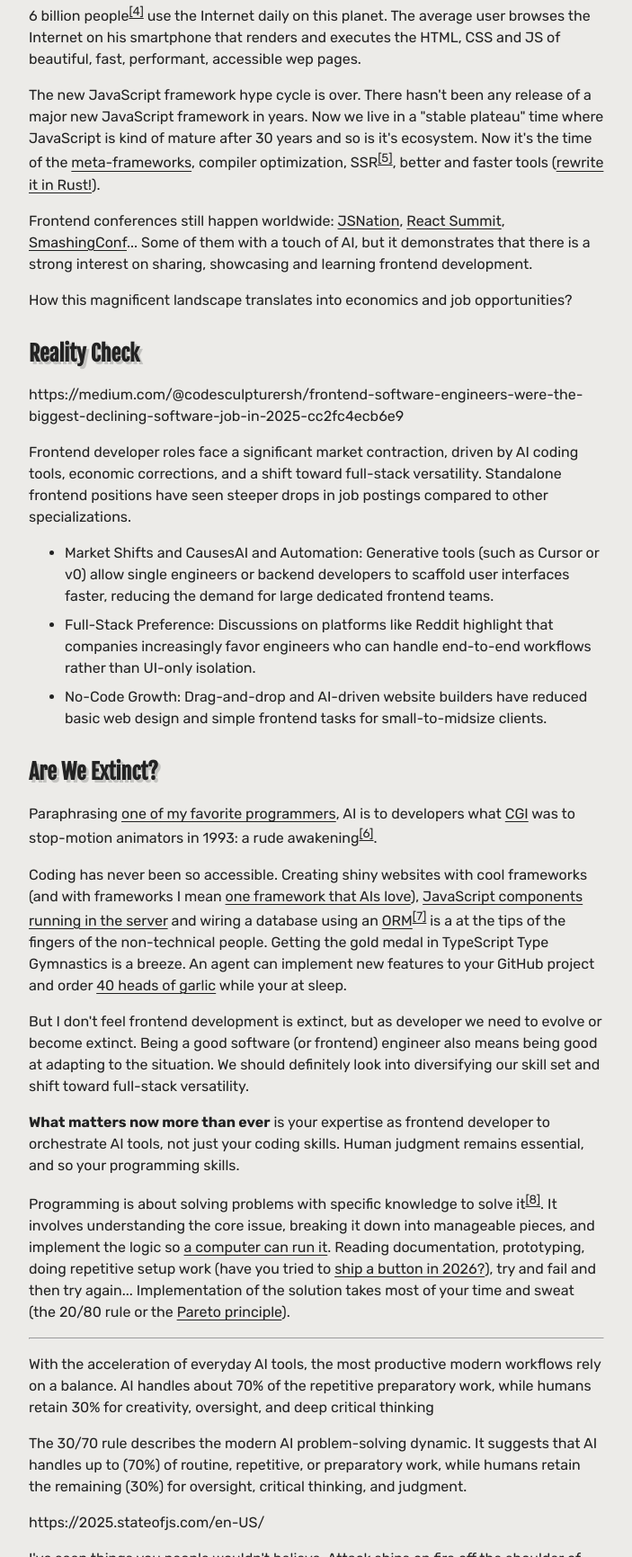
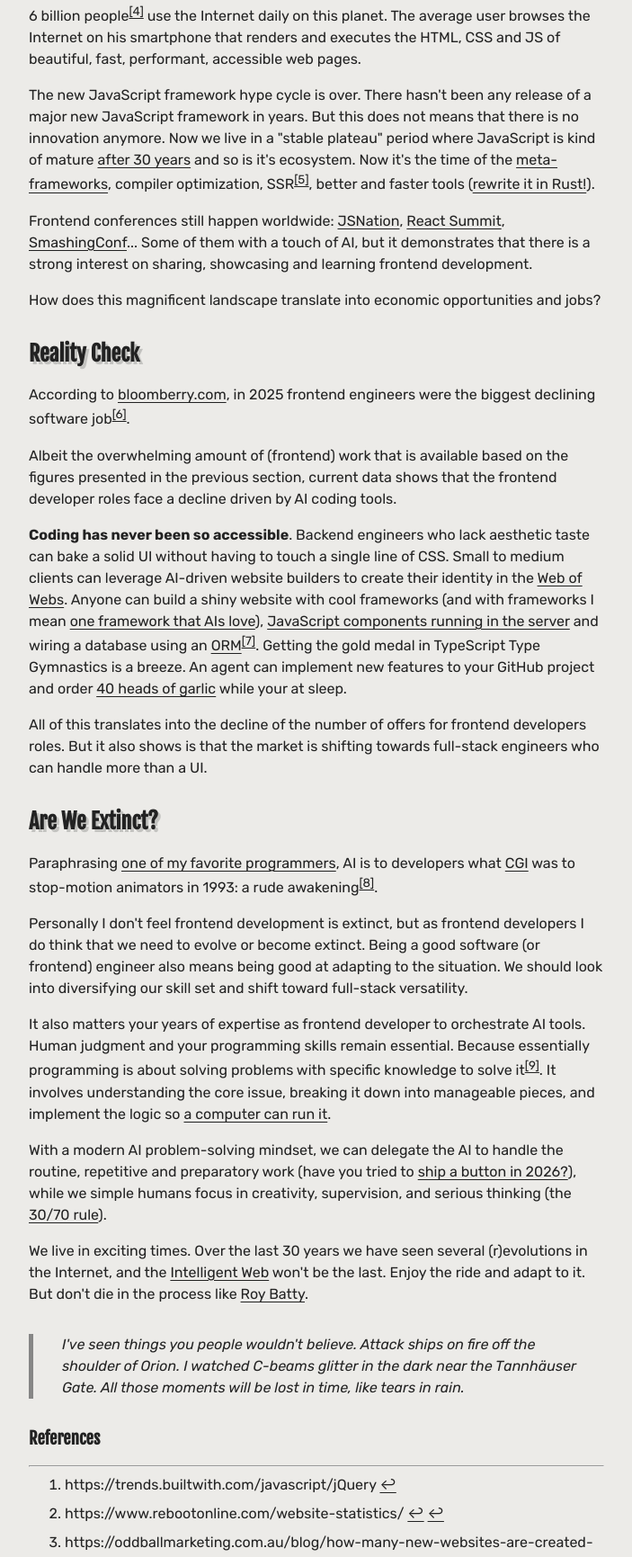
Before and after one commit to raohmaru/raohmaru-blog, an Eleventy site: page content/b/dev/state-of-frontend.md in a window 1280 px wide. Shown: the part 1069-2800 px from the top of the page at 90% size, without its empty margins (288-991 px from the left). Built offline with nearby package versions, Linux system fonts and the light colour scheme; Eleventy itself is replaced by a stand-in of ours; files that its build step writes are made by us from their sources; files whose address does not match are found by name; what markdown-it-link-attributes would draw is missing.

Commit message:
Complete post

```diff
--- a/content/b/dev/state-of-frontend.md
+++ b/content/b/dev/state-of-frontend.md
@@ -1,7 +1,7 @@
 ---
-title: State of Frontend
+title: State of Frontend Development
 description: State of Frontend development in 2026
-date: 2026-07-23
+date: 2026-07-29
 tags: ["Development", "AI"]
 language: en
 ---
@@ -9,11 +9,11 @@
 [As we said yesterday](https://voicemap.me/tour/salamanca/spain-s-golden-city-a-walk-from-plaza-mayor-to-salamanca-cathedral/sites/statue-of-fray-luis-de-leon), frontend development has changed a little bit in the past years. Back in 2020 there was no Covid (or it was?), [Webpack](https://webpack.js.org/) was a popular choice to bundle your assets, [frontend fatigue](https://dev.to/yehezkielgunawan/frontend-fatigue-5ai7) was yet relatively unknown, [jQuery](https://jquery.com/) was powering 54 millions of websites[^1] (roughly 5,4% of the entire internet in 2020[^2]) and [ClosedAI](https://news.ycombinator.com/item?id=35014146) released GPT-3 language model.
 
 6 years later, at the time of writing, a few things have happened that has changed a *little bit* the way we do frontend:
-+ Webpack is finally [hated by everyone](https://2025.stateofjs.com/en-US/libraries/#tools_arrows)
++ Webpack is [hated by everyone](https://2025.stateofjs.com/en-US/libraries/#tools_arrows)
 + *Only* 5% of the entire internet runs with jQuery (that's 0,4% less)
 + **Large language models ([LLM](https://en.wikipedia.org/wiki/Large_language_model)) write code better than you and me**
 
-Since the introduction of [ClosedAI's Codex](https://mbrenndoerfer.com/writing/codex-ai-assisted-code-generation-transformation-software-development) in 2021, AI models have got really good at writing code. Faster and more reliable than most of us, simple humans. And they don't complain.
+Since the introduction of [ClosedAI's Codex](https://mbrenndoerfer.com/writing/codex-ai-assisted-code-generation-transformation-software-development) in 2021, AI models have got really good at writing code. Faster and more reliable than most of us, simple humans. [And they don't complain](https://www.reddit.com/r/ClaudeAI/comments/1toc2oo/claude_keeps_telling_me_to_do_something/).
 Moreover with the rise of [Agentic AI](https://www.ibm.com/think/topics/agentic-ai) tasks that took days on the making now takes minutes to hours to plan, implement, test and ship.
 
 Unless you have been [living in a cave](https://en.wikipedia.org/wiki/Shoichi_Yokoi) for the last 5 years, the following question probably has been bouncing in your head: **Do I have any future as frontend developer**?
@@ -24,51 +24,38 @@
 
 There are around 1,4 billion websites[^2] out there (3 new websites are created every second[^3]) that still needs frontend wizardry to [center a div](https://css-tricks.com/the-state-of-css-centering-in-2026/). Tools, web browsers, programming languages, etc. are kind of the same. Technology is still there. [WHATWG](https://whatwg.org/) continues publishing HTML standards. The elders of [TC39](https://tc39.es/) continue specifying JavaScript.
 
-6 billion people[^4] use the Internet daily on this planet. The average user browses the Internet on his smartphone that renders and executes the HTML, CSS and JS of beautiful, fast, performant, accessible wep pages.
+6 billion people[^4] use the Internet daily on this planet. The average user browses the Internet on his smartphone that renders and executes the HTML, CSS and JS of beautiful, fast, performant, accessible web pages.
 
-The new JavaScript framework hype cycle is over. There hasn't been any release of a major new JavaScript framework in years. Now we live in a "stable plateau" time where JavaScript is kind of mature after 30 years and so is it's ecosystem. Now it's the time of the [meta-frameworks](https://2025.stateofjs.com/en-US/libraries/meta-frameworks/), compiler optimization, SSR[^5], better and faster tools ([rewrite it in Rust!](https://deprogrammaticaipsum.com/the-great-rewriting-in-rust/)).
+The new JavaScript framework hype cycle is over. There hasn't been any release of a major new JavaScript framework in years. But this does not means that there is no innovation anymore. Now we live in a "stable plateau" period where JavaScript is kind of mature [after 30 years](https://deno.com/blog/history-of-javascript) and so is it's ecosystem. Now it's the time of the [meta-frameworks](https://2025.stateofjs.com/en-US/libraries/meta-frameworks/), compiler optimization, SSR[^5], better and faster tools ([rewrite it in Rust!](https://deprogrammaticaipsum.com/the-great-rewriting-in-rust/)).
 
 Frontend conferences still happen worldwide: [JSNation](https://jsnation.com/), [React Summit](https://reactsummit.com/), [SmashingConf](https://smashingconf.com/freiburg-2026/)... Some of them with a touch of AI, but it demonstrates that there is a strong interest on sharing, showcasing and learning frontend development.
 
-How this magnificent landscape translates into economics and job opportunities?
+How does this magnificent landscape translate into economic opportunities and jobs?
 
 ## Reality Check
 
-https://medium.com/@codesculpturersh/frontend-software-engineers-were-the-biggest-declining-software-job-in-2025-cc2fc4ecb6e9
+According to [bloomberry.com](https://bloomberry.com/blog/), in 2025 frontend engineers were the biggest declining software job[^6].
 
-Frontend developer roles face a significant market contraction, driven by AI coding tools, economic corrections, and a shift toward full-stack versatility. Standalone frontend positions have seen steeper drops in job postings compared to other specializations.
+Albeit the overwhelming amount of (frontend) work that is available based on the figures presented in the previous section, current data shows that the frontend developer roles face a decline driven by AI coding tools.
 
-+ Market Shifts and CausesAI and Automation: Generative tools (such as Cursor or v0) allow single engineers or backend developers to scaffold user interfaces faster, reducing the demand for large dedicated frontend teams.
+**Coding has never been so accessible**. Backend engineers who lack aesthetic taste can bake a solid UI without having to touch a single line of CSS. Small to medium clients can leverage AI-driven website builders to create their identity in the [Web of Webs](https://en.wikipedia.org/wiki/World_Wide_Web). Anyone can build a shiny website with cool frameworks (and with frameworks I mean [one framework that AIs love](https://dev.to/adioof/react-wont-die-because-ai-wont-let-it-4ne1)), [JavaScript components running in the server](https://www.joshwcomeau.com/react/server-components/) and wiring a database using an [ORM](https://www.prisma.io/)[^8]. Getting the gold medal in TypeScript Type Gymnastics is a breeze. An agent can implement new features to your GitHub project and order [40 heads of garlic](https://www.reddit.com/r/openclaw/comments/1tcec4m/letting_my_openclaw_buy_groceries_went_fine_for_3/) while your at sleep.
 
-+ Full-Stack Preference: Discussions on platforms like Reddit highlight that companies increasingly favor engineers who can handle end-to-end workflows rather than UI-only isolation.
-
-+ No-Code Growth: Drag-and-drop and AI-driven website builders have reduced basic web design and simple frontend tasks for small-to-midsize clients.
-
+All of this translates into the decline of the number of offers for frontend developers roles. But it also shows is that the market is shifting towards full-stack engineers who can handle more than a UI.
 
 ## Are We Extinct?
 
-Paraphrasing [one of my favorite programmers](https://fabiensanglard.net/), AI is to developers what [CGI](https://en.wikipedia.org/wiki/Computer-generated_imagery) was to stop-motion animators in 1993: a rude awakening[^6].
+Paraphrasing [one of my favorite programmers](https://fabiensanglard.net/), AI is to developers what [CGI](https://en.wikipedia.org/wiki/Computer-generated_imagery) was to stop-motion animators in 1993: a rude awakening[^7].
 
-Coding has never been so accessible. Creating shiny websites with cool frameworks (and with frameworks I mean [one framework that AIs love](https://dev.to/adioof/react-wont-die-because-ai-wont-let-it-4ne1)), [JavaScript components running in the server](https://www.joshwcomeau.com/react/server-components/) and wiring a database using an [ORM](https://www.prisma.io/)[^7] is a at the tips of the fingers of the non-technical people. Getting the gold medal in TypeScript Type Gymnastics is a breeze. An agent can implement new features to your GitHub project and order [40 heads of garlic](https://www.reddit.com/r/openclaw/comments/1tcec4m/letting_my_openclaw_buy_groceries_went_fine_for_3/) while your at sleep.
+Personally I don't feel frontend development is extinct, but as frontend developers I do think that we need to evolve or become extinct. Being a good software (or frontend) engineer also means being good at adapting to the situation. We should look into diversifying our skill set and shift toward full-stack versatility.
 
-But I don't feel frontend development is extinct, but as developer we need to evolve or become extinct. Being a good software (or frontend) engineer also means being good at adapting to the situation. We should definitely look into diversifying our skill set and shift toward full-stack versatility.
+It also matters your years of expertise as frontend developer to orchestrate AI tools. Human judgment and your programming skills remain essential. Because essentially programming is about solving problems with specific knowledge to solve it[^9]. It involves understanding the core issue, breaking it down into manageable pieces, and implement the logic so [a computer can run it](https://knowyourmeme.com/memes/but-can-it-run-crysis).
 
-**What matters now more than ever** is your expertise as frontend developer to orchestrate AI tools, not just your coding skills. Human judgment remains essential, and so your programming skills.
+With a modern AI problem-solving mindset, we can delegate the AI to handle the routine, repetitive and preparatory work (have you tried to [ship a button in 2026?](https://www.youtube.com/watch?v=xE9W9Ghe4Jk)), while we simple humans focus in creativity, supervision, and serious thinking (the [30/70 rule](https://golabstech.com/insights/what-is-the-30-rule-for-ai)).
 
-Programming is about solving problems with specific knowledge to solve it[^8]. It involves understanding the core issue, breaking it down into manageable pieces, and implement the logic so [a computer can run it](https://knowyourmeme.com/memes/but-can-it-run-crysis). Reading documentation, prototyping, doing repetitive setup work (have you tried to [ship a button in 2026?](https://www.youtube.com/watch?v=xE9W9Ghe4Jk)), try and fail and then try again... Implementation of the solution takes most of your time and sweat (the 20/80 rule or the [Pareto principle](https://en.wikipedia.org/wiki/Pareto_principle)).
+We live in exciting times. Over the last 30 years we have seen several (r)evolutions in the Internet, and the [Intelligent Web](https://www.geeksforgeeks.org/machine-learning/web-4-0-intelligent-web/) won't be the last. Enjoy the ride and adapt to it. But don't die in the process like [Roy Batty](https://en.wikipedia.org/wiki/List_of_Blade_Runner_characters#Roy_Batty).
 
----
+> I've seen things you people wouldn't believe. Attack ships on fire off the shoulder of Orion. I watched C-beams glitter in the dark near the Tannhäuser Gate. All those moments will be lost in time, like tears in rain.
 
-With the acceleration of everyday AI tools, the most productive modern workflows rely on a balance. AI handles about 70% of the repetitive preparatory work, while humans retain 30% for creativity, oversight, and deep critical thinking
-
-The 30/70 rule describes the modern AI problem-solving dynamic. It suggests that AI handles up to \(70\%\) of routine, repetitive, or preparatory work, while humans retain the remaining \(30\%\) for oversight, critical thinking, and judgment.
-
-https://2025.stateofjs.com/en-US/
-
-
-I've seen things you people wouldn't believe. Attack ships on fire off the shoulder of Orion. I watched C-beams glitter in the dark near the Tannhäuser Gate. All those moments will be lost in time, like tears in rain.
-
----
 ### References
 
 [^1]: https://trends.builtwith.com/javascript/jQuery
@@ -76,6 +63,7 @@
 [^3]: https://oddballmarketing.com.au/blog/how-many-new-websites-are-created-daily/
 [^4]: https://ourworldindata.org/grapher/number-of-internet-users
 [^5]: [Server-Side Rendering](https://developer.mozilla.org/en-US/docs/Glossary/SSR)
-[^6]: https://fabiensanglard.net/extinct/index.html
-[^7]: [Object-Relational Mapping](https://en.wikipedia.org/wiki/Object%E2%80%93relational_mapping)
-[^8]: https://www.scotthyoung.com/blog/2022/01/04/cognitive-load-theory/
+[^6]: https://bloomberry.com/blog/i-analyzed-180m-jobs-to-see-what-jobs-ai-is-actually-replacing-today/#sales
+[^7]: https://fabiensanglard.net/extinct/index.html
+[^8]: [Object-Relational Mapping](https://en.wikipedia.org/wiki/Object%E2%80%93relational_mapping)
+[^9]: https://www.scotthyoung.com/blog/2022/01/04/cognitive-load-theory/
```
